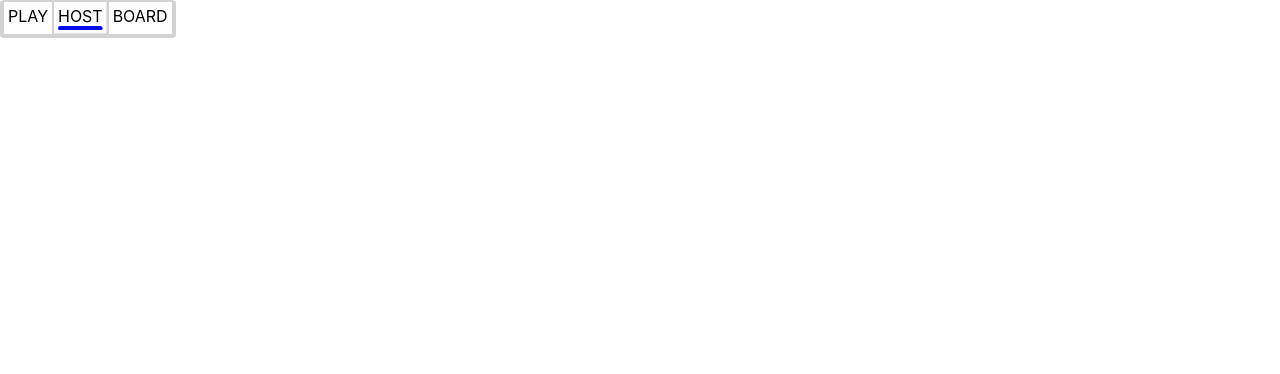
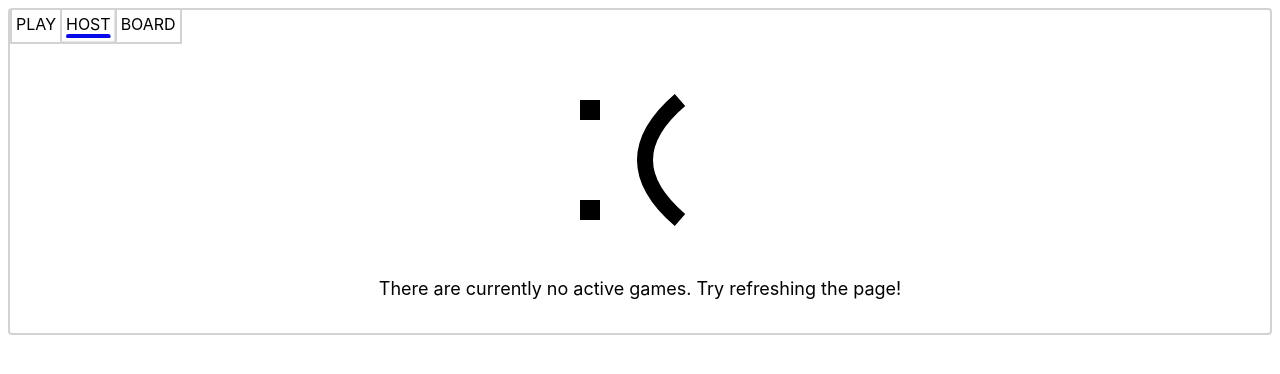
Before and after one commit to EricKarschner37/grimm-host, a React (Create React App) app: page /host in a window 1280 px wide. Shown: the top 374 px of the page. Built offline with nearby package versions, Linux system fonts and the light colour scheme; no server answers.

Commit message:
Add empty state for play/host tabs

```diff
--- a/src/Home/Home.tsx
+++ b/src/Home/Home.tsx
@@ -5,6 +5,7 @@ import { BoardTab } from "Home/BoardTab";
 import { HostTab } from "Home/HostTab";
 import { TabList } from "lib/TabList/TabList";
 import { Panel } from "lib/Panel/Panel";
+import { Spacing } from "lib/Spacing/Spacing";
 
 type Tab = "play" | "host" | "board";
 
@@ -28,8 +29,8 @@ export const Home = ({ tab }: HomeProps) => {
   };
 
   return (
-    <div style={{ textAlign: "center" }}>
-      <Panel>
+    <Spacing margin="md">
+      <Panel isFullWidth>
         <TabList
           tabs={tabs}
           selectedTab={tab}
@@ -37,6 +38,6 @@ export const Home = ({ tab }: HomeProps) => {
         />
         {tabContent[tab]}
       </Panel>
-    </div>
+    </Spacing>
   );
 };
--- a/src/Home/HostTab.tsx
+++ b/src/Home/HostTab.tsx
@@ -1,4 +1,5 @@
 import { GameListing } from "Home/PlayTab/GameListing/GameListing";
+import { EmptyState } from "lib/EmptyState/EmptyState";
 import { useGetGames } from "lib/utils/hooks/use-get-games";
 
 export const HostTab = () => {
@@ -10,9 +11,9 @@ export const HostTab = () => {
     }))
     .sort(({ created: a }, { created: b }) => b.getTime() - a.getTime());
 
-  return (
+  return games ? (
     <>
-      {games?.map((game) => (
+      {games.map((game) => (
         <GameListing
           key={game.num}
           urlPath="/host"
@@ -21,5 +22,7 @@ export const HostTab = () => {
         />
       ))}
     </>
+  ) : (
+    <EmptyState message="There are currently no active games. Try refreshing the page!" />
   );
 };
--- a/src/Home/PlayTab/PlayTab.tsx
+++ b/src/Home/PlayTab/PlayTab.tsx
@@ -1,4 +1,5 @@
 import { GameListing } from "Home/PlayTab/GameListing/GameListing";
+import { EmptyState } from "lib/EmptyState/EmptyState";
 import { useGetGames } from "lib/utils/hooks/use-get-games";
 
 export const PlayTab = () => {
@@ -12,9 +13,13 @@ export const PlayTab = () => {
 
   return (
     <>
-      {games?.map((game) => (
-        <GameListing key={game.num} num={game.num} created={game.created} />
-      ))}
+      {games ? (
+        games.map((game) => (
+          <GameListing key={game.num} num={game.num} created={game.created} />
+        ))
+      ) : (
+        <EmptyState message="There are currently no active games. Try refreshing the page!" />
+      )}
     </>
   );
 };
--- /dev/null
+++ b/src/lib/EmptyState/EmptyState.tsx
@@ -0,0 +1,29 @@
+import { Flex } from "lib/Flex";
+import { Text } from "lib/Text";
+import React from "react";
+
+export interface EmptyStateProps {
+  message?: string;
+}
+
+const DEFAULT_EMPTY_STATE_MESSAGE = "Whoops, something went wrong";
+
+export const EmptyState = ({ message }: EmptyStateProps) => {
+  return (
+    <Flex direction="column" padding="lg" align="center">
+      <svg width="200" height="200" viewBox="0 0 100 100">
+        <rect fill="black" x="20" y="70" width="10" height="10" />
+        <rect fill="black" x="20" y="20" width="10" height="10" />
+        <path
+          fill="#00000000"
+          stroke="black"
+          strokeWidth="8"
+          d="M 70 20 Q 35 50 70 80"
+        />
+      </svg>
+      <Text
+        text={message === undefined ? DEFAULT_EMPTY_STATE_MESSAGE : message}
+      />
+    </Flex>
+  );
+};
--- a/src/lib/Flex/Flex.tsx
+++ b/src/lib/Flex/Flex.tsx
@@ -47,8 +47,6 @@ export const Flex = ({
   justify,
   align,
   children,
-  isFullWidth = false,
-  isFullHeight = false,
   className,
   onClick,
   ...rest
@@ -56,13 +54,7 @@ export const Flex = ({
   const helperClassNames = getHelperClassNames(rest);
   return (
     <div
-      className={classNames([
-        BLOCK,
-        ...helperClassNames,
-        isFullWidth ? "fullWidth" : "fitWidth",
-        isFullHeight ? "fullHeight" : "fitHeight",
-        className,
-      ])}
+      className={classNames([BLOCK, ...helperClassNames, className])}
       style={{
         gap,
         flexDirection: direction,
--- a/src/lib/Panel/Panel.tsx
+++ b/src/lib/Panel/Panel.tsx
@@ -1,14 +1,17 @@
 import * as React from "react";
 import "./panel.scss";
-import { MarginProps, PaddingProps } from "lib/types";
+import { LayoutProps, MarginProps, PaddingProps } from "lib/types";
 import { classNames, getHelperClassNames } from "lib/utils/classNames";
 
 const BLOCK = "lib_panel";
 
-export type PanelProps = React.PropsWithChildren<MarginProps & PaddingProps>;
+export type PanelProps = React.PropsWithChildren<
+  MarginProps & PaddingProps & LayoutProps
+>;
 
 export const Panel = ({ children, ...rest }: PanelProps) => {
   const helperClassNames = getHelperClassNames(rest);
+  console.log(helperClassNames);
   return (
     <div className={classNames([`${BLOCK}_container`, ...helperClassNames])}>
       {children}
--- a/src/lib/Panel/panel.scss
+++ b/src/lib/Panel/panel.scss
@@ -4,8 +4,5 @@
   &_container {
     border: 2px solid colors.$ui-border;
     border-radius: 4px;
-
-    width: fit-content;
-    height: fit-content;
   }
 }
--- a/src/lib/types.ts
+++ b/src/lib/types.ts
@@ -24,6 +24,11 @@ export interface MarginProps {
   marginBottom?: Size;
 }
 
+export interface LayoutProps {
+  isFullWidth?: boolean;
+  isFullHeight?: boolean;
+}
+
 export interface DefaultProps extends PaddingProps, MarginProps {
   variant?: Variant;
 }
--- a/src/lib/utils/classNames.ts
+++ b/src/lib/utils/classNames.ts
@@ -1,4 +1,4 @@
-import { MarginProps, PaddingProps, Size } from "lib/types";
+import { LayoutProps, MarginProps, PaddingProps, Size } from "lib/types";
 
 export const classNames = (names: (string | null | undefined)[]) =>
   names
@@ -18,8 +18,11 @@ export const getHelperClassNames = ({
   marginBottom,
   fontSize,
   isInline,
+  isFullWidth,
+  isFullHeight,
 }: PaddingProps &
-  MarginProps & { fontSize?: Size; isInline?: boolean }): string[] => {
+  MarginProps &
+  LayoutProps & { fontSize?: Size; isInline?: boolean }): string[] => {
   const result: string[] = [];
   if (margin) {
     result.push(`margin-${margin}`);
@@ -69,6 +72,14 @@ export const getHelperClassNames = ({
     result.push("displayInline");
   }
 
+  if (isFullWidth) {
+    result.push("fullWidth");
+  }
+
+  if (isFullHeight) {
+    result.push("fullHeight");
+  }
+
   return result;
 };
 
```
